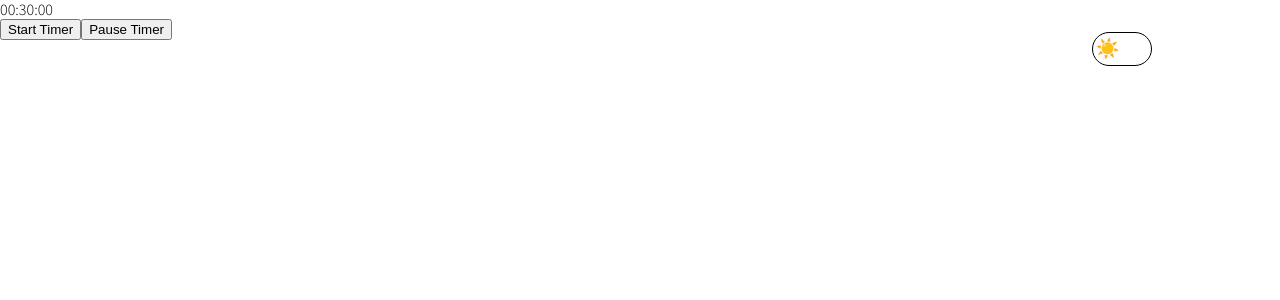
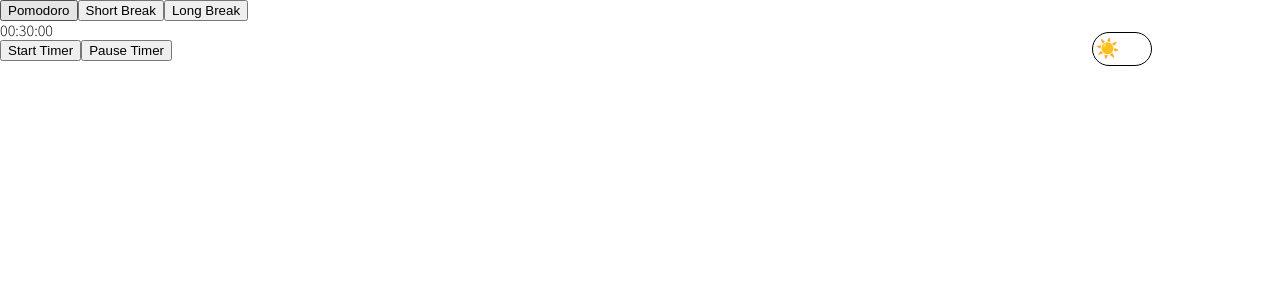
Before and after one commit to devfrankkim/Promotive, a React (Create React App) app: page / in a window 1280 px wide. Shown: the top 300 px of the page. Built offline with nearby package versions, Linux system fonts and the light colour scheme.

Commit message:
feat(Pomodoro) : adding breaks

```diff
--- a/src/components/Pomodoro/index.tsx
+++ b/src/components/Pomodoro/index.tsx
@@ -1,11 +1,19 @@
 import React, { useEffect, useRef, useState, useCallback } from "react";
-import { useRecoilState } from "recoil";
-import { timeState } from "../../promoAtom";
+import { useRecoilState, useRecoilValue } from "recoil";
+import { pomodoroState, timeOption, defaultTimer } from "../../promoAtom";
 
 const Pomodoro = () => {
   const clockRef = useRef(null);
+  // const [timeTest, setTimeTest] = useRecoilState(timeOption);
+  const [timer, setTimer] = useRecoilState(pomodoroState);
+  console.log(timer);
 
-  const [timer, setTimer] = useRecoilState(timeState);
+  // const [defaultOption, setDefaultOption] = useRecoilState(defaultTimer);
+
+  // console.log(defaultOption);
+
+  // const [timer, setTimer] = useRecoilState(pomodoroState);
+  const [pomoTimer, setPomoTimer] = useRecoilState(pomodoroState);
   const [timeText, setTimeText] = useState("");
   const [isStart, setIsStart] = useState(false);
   const [isPause, setIsPause] = useState(false);
@@ -31,25 +39,25 @@ const Pomodoro = () => {
   // ========== update the timer ==========
   const calculateTimer = useCallback(() => {
     if (!isPause) {
-      if (timer === 0) {
+      if (Number(timer) === 0) {
         setTimeText("00:00:00");
         return;
       }
 
-      if (timer > 0) {
-        setTimer((prev) => prev - 1000);
+      if (Number(timer) > 0) {
+        Number(setPomoTimer((prev) => Number(prev) - 1000));
       }
     }
-  }, [isPause, timer, setTimer]);
+  }, [isPause, Number(timer), setPomoTimer]);
 
   useEffect(() => {
     if (!isPause) {
-      if (timer > 0) {
-        const time = convertMsToHM(timer);
+      if (Number(timer) > 0) {
+        const time = convertMsToHM(Number(timer));
         setTimeText(time);
       }
 
-      if (timer === 0) {
+      if (Number(timer) === 0) {
         setTimeText("00:00:00");
         return;
       }
@@ -65,9 +73,47 @@ const Pomodoro = () => {
     }
   }, [isStart, calculateTimer]);
 
+  const onHandleTimerCategory = (e: React.MouseEvent<HTMLButtonElement>) => {
+    setIsPause(false);
+    if (e.currentTarget.name === "pomodoroState") {
+      setTimer(30 * 60 * 1000);
+    }
+    if (e.currentTarget.name === "shortBreakState") {
+      setTimer(5 * 60 * 1000);
+    }
+    if (e.currentTarget.name === "longBreakState") {
+      setTimer(60 * 60 * 1000);
+    }
+  };
+
   return (
     <div>
+      <div>
+        <button
+          type="button"
+          name="pomodoroState"
+          onClick={onHandleTimerCategory}
+        >
+          Pomodoro
+        </button>
+        <button
+          type="button"
+          name="shortBreakState"
+          onClick={onHandleTimerCategory}
+        >
+          Short Break
+        </button>
+        <button
+          type="button"
+          name="longBreakState"
+          onClick={onHandleTimerCategory}
+        >
+          Long Break
+        </button>
+      </div>
+      <div>
         <h2 ref={clockRef}>{timeText}</h2>
+
         <button
           type="button"
           onClick={() => {
@@ -87,6 +133,7 @@ const Pomodoro = () => {
           Pause Timer
         </button>
       </div>
+    </div>
   );
 };
 
--- a/src/promoAtom.ts
+++ b/src/promoAtom.ts
@@ -1,6 +1,51 @@
 import { atom, selector } from "recoil";
 
-export const timeState = atom({
-  key: "timer",
+const timerCategory = atom({
+  key: "category",
+  default: ["pomodoroState", "shortBreakState", "longBreakState"],
+});
+
+export const defaultTimer = atom({
+  key: "defaultTimer",
+  default: "pomodoroState",
+});
+
+export const pomodoroState = atom({
+  key: "timerPomodoroKey",
   default: 30 * 60 * 1000,
 });
+
+export const timeOption = selector({
+  key: "timeOptionKey",
+  get: ({ get }) => {
+    const result = get(pomodoroState);
+    // const timer = get(defaultTimer);
+
+    // const result = timeOptionCategory.filter((item) => item === timer)[0];
+
+    // console.log(result);
+
+    return result;
+  },
+  // set: ({ set }, newValue) => {
+  //   if (newValue === "pomodoroState") {
+  //     set(pomodoroState, 30 * 60 * 1000);
+  //   }
+  //   if (newValue === "shortBreakState") {
+  //     set(pomodoroState, 5 * 60 * 1000);
+  //   }
+  //   if (newValue === "longBreakState") {
+  //     set(pomodoroState, 60 * 60 * 1000);
+  //   }
+  // },
+});
+
+// export const shortBreakState = atom({
+//   key: "timerShortBreakStateKey",
+//   default: 5 * 60 * 1000,
+// });
+
+// export const longBreakState = atom({
+//   key: "timerLongBreakStateKey",
+//   default: 60 * 60 * 1000,
+// });
```
Also changed, not shown: src/atom.ts (+0 -36 lines). Lines whose indentation alone changed are shown as unchanged.
